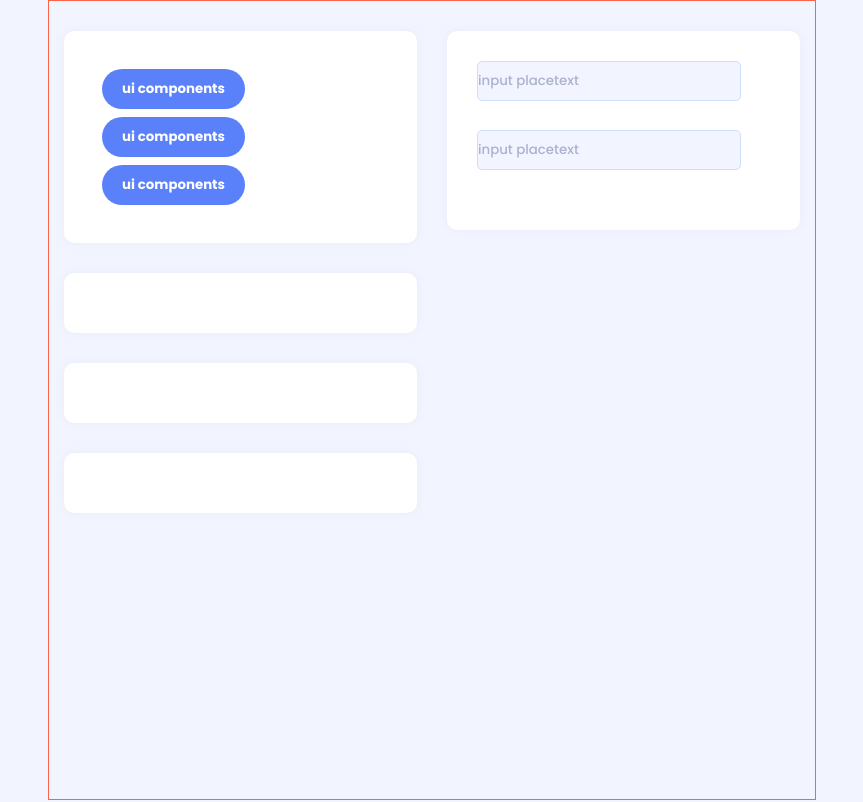
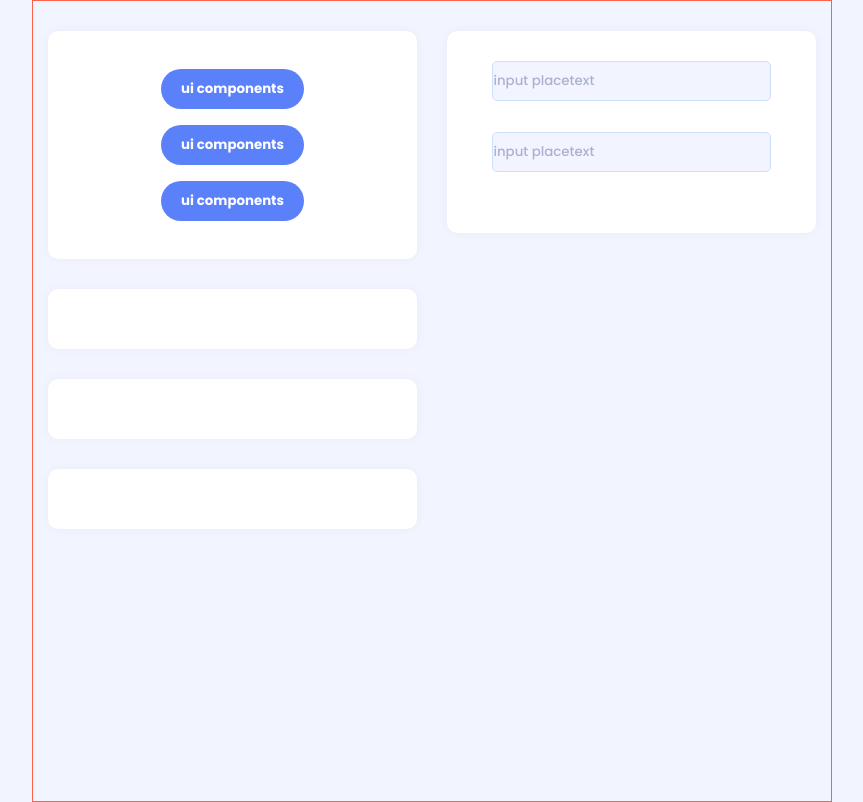
Before and after one commit to kangsinbeom/hh99-chap3, a React (Create React App) app: page / in a window 1280 px wide. Shown: the whole page, without its empty margins (208-1071 px from the left). Built offline with nearby package versions, Linux system fonts and the light colour scheme.

Commit message:
공통 css 정의

```diff
--- a/src/App.js
+++ b/src/App.js
@@ -16,13 +16,18 @@ export default App;
 
 const StyledApp = styled.div`
     border: 1px solid tomato;
-    width: 60%;
-    height: 100vh;
+    max-width: 800px;
+    width: 100%;
     margin: 0 auto;
     display: flex;
+    justify-content: center;
+    flex-wrap: wrap;
     > div {
         padding: 30px 15px;
+        //[ ]최종에 height 제거
+        height: 100vh;
         width: 50%;
+        min-width: 250px;
         display: flex;
         justify-content: flex-start;
         align-items: center;
--- a/src/components/common/UiBox.jsx
+++ b/src/components/common/UiBox.jsx
@@ -13,4 +13,8 @@ const StyledDiv = styled.div`
     background-color: ${grayColor[4]};
     border-radius: 10px;
     box-shadow: 0px 0px 10px #e8ebf5;
+    display: flex;
+    flex-direction: column;
+    justify-content: center;
+    align-items: center;
 `;
```
